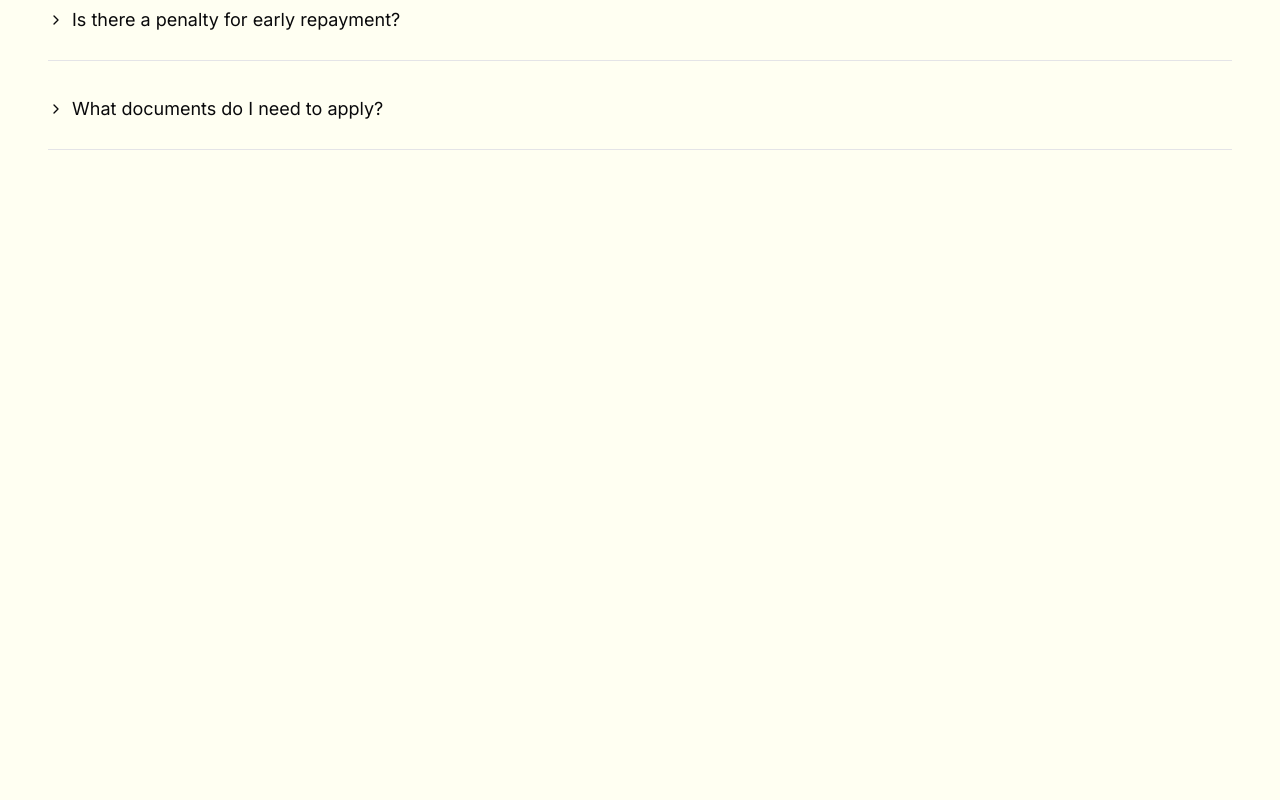
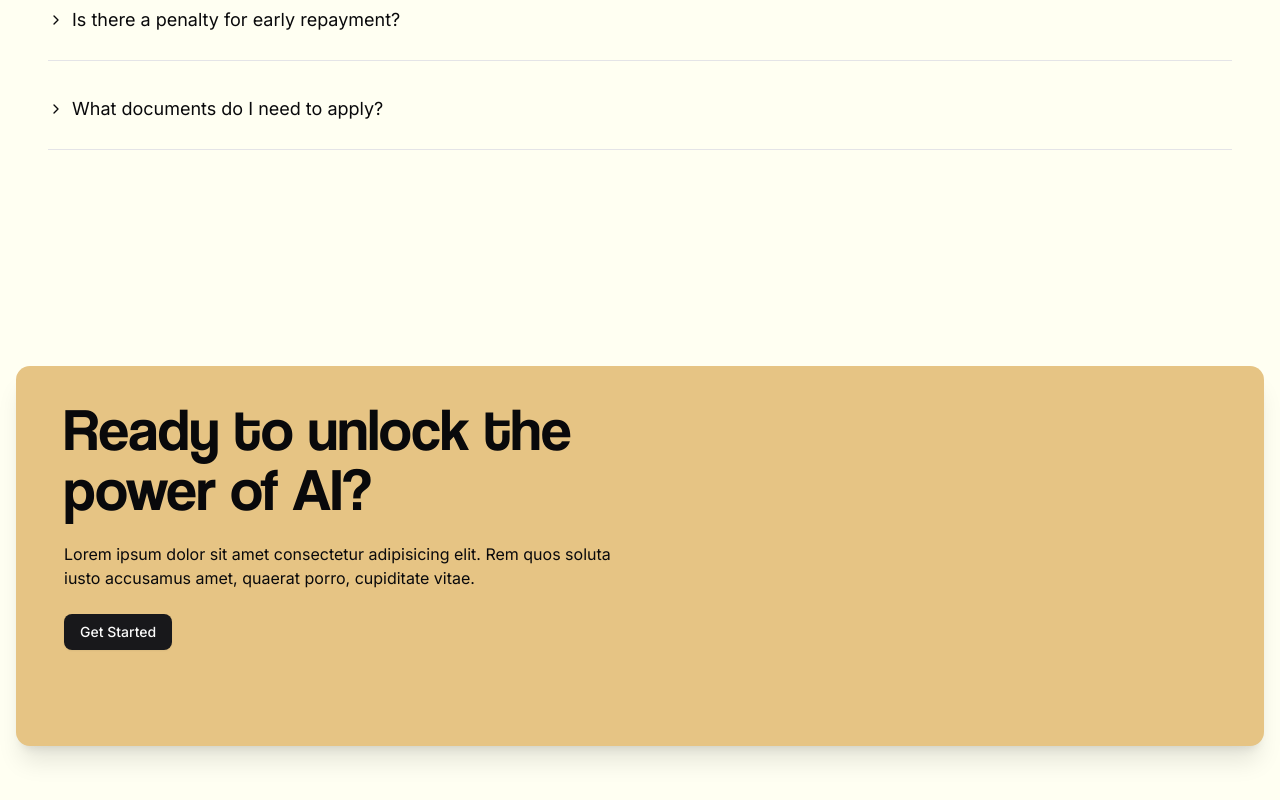
Before and after one commit to PhMoraiis/pathway.com, a Next.js app: page / in a window 1280 px wide. Shown: the part 4193-4993 px from the top of the page. Before the commit the page ends 4495 px from the top, so only its background shows below. Built offline with nearby package versions, Linux system fonts and the light colour scheme.

Commit message:
feat(cta): add cta section

```diff
--- a/src/app/page.tsx
+++ b/src/app/page.tsx
@@ -1,5 +1,6 @@
 "use client";
 
+import CTA from "@/components/landing-page/cta";
 import Customers from "@/components/landing-page/customers";
 import FAQ from "@/components/landing-page/faq";
 import Features from "@/components/landing-page/features";
@@ -18,6 +19,7 @@ export default function Home() {
 			<Features />
 			<Numbers />
 			<FAQ />
+			<CTA />
 		</>
 	);
 }
--- /dev/null
+++ b/src/components/landing-page/cta/index.tsx
@@ -0,0 +1,32 @@
+import { Button } from "@/components/ui/button";
+import { motion } from "framer-motion";
+
+const CTA = () => {
+	return (
+		<div className="py-16 px-4 md:py-16">
+			<div className="max-w-7xl mx-auto sm:px-6 lg:px-12 py-12 md:py-8 bg-primary-dslight rounded-xl shadow-xl flex flex-col justify-center items-start">
+				<motion.div
+					initial={{ opacity: 0, y: -10 }}
+					animate={{ opacity: 1, y: 0 }}
+					transition={{ duration: 0.5 }}
+					className="mb-16 max-w-xl flex flex-col space-y-6"
+				>
+					<h1 className="text-6xl font-coolvetica">
+						Ready to unlock the power of AI?
+					</h1>
+					<div className="max-w-xl">
+						<p>
+							Lorem ipsum dolor sit amet consectetur adipisicing elit. Rem quos
+							soluta iusto accusamus amet, quaerat porro, cupiditate vitae.
+						</p>
+					</div>
+					<div className="">
+						<Button>Get Started</Button>
+					</div>
+				</motion.div>
+			</div>
+		</div>
+	);
+};
+
+export default CTA;
```
